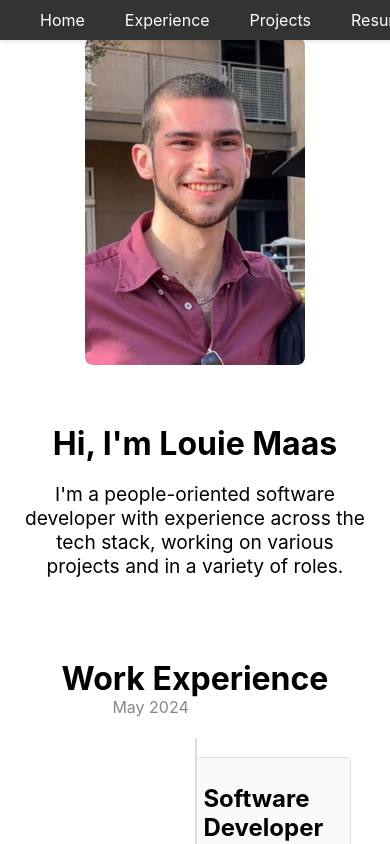
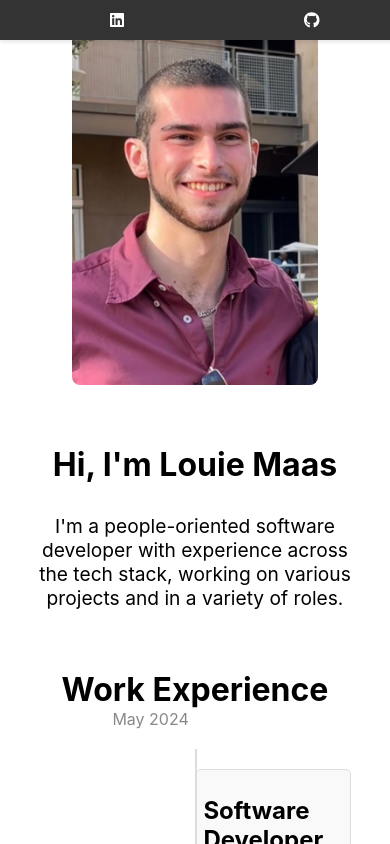
Before and after one commit to lcmaas4/personal-site, a React (Create React App) app: page / in a window 390 px wide. Shown: the top 844 px of the page. Built offline with nearby package versions, Linux system fonts and the light colour scheme.

Commit message:
navbar and hero content small screen fixes

```diff
--- a/src/components/Navbar.js
+++ b/src/components/Navbar.js
@@ -4,7 +4,21 @@ import { faLinkedin, faGithub } from '@fortawesome/free-brands-svg-icons';
 import './Navbar.css';
 
 function Navbar() {
+  const [windowWidth, setWindowWidth] = React.useState(window.innerWidth);
+
+  React.useEffect(() => {
+    function handleResize() {
+      setWindowWidth(window.innerWidth);
+    }
+
+    window.addEventListener('resize', handleResize);
+    return () => {
+      window.removeEventListener('resize', handleResize);
+    };
+  }, []);
+
   return (
+    (windowWidth > 600) ?
       <nav className="navbar">
         <ul className="navbar-menu">
           <li className="navbar-item">
@@ -34,6 +48,21 @@ function Navbar() {
           </li>
         </ul>
       </nav>
+    :
+      <nav className="navbar">
+        <ul className="navbar-menu">
+          <li className="navbar-item">
+            <a href="https://www.linkedin.com/in/lcmaas4" className="navbar-link" target="_blank" rel="noopener noreferrer">
+              <FontAwesomeIcon icon={faLinkedin} />
+            </a>
+          </li>
+          <li className="navbar-item">
+            <a href="https://github.com/lcmaas4" className="navbar-link" target="_blank" rel="noopener noreferrer">
+              <FontAwesomeIcon icon={faGithub} />
+            </a>
+          </li>
+        </ul>
+      </nav>
   );
 }
 
--- a/src/pages/Home.css
+++ b/src/pages/Home.css
@@ -6,7 +6,7 @@
   flex-direction: row; /* Default: Image and text side by side */
   align-items: center;
   justify-content: center;
-  padding: 20px;
+  /* padding: 20px; */
   /* gap: 20px; */
 }
 
@@ -32,12 +32,16 @@
 }
 
 .hero-content h1 {
+  max-width: 70%;
   font-size: 2rem;
   margin-bottom: 10px;
+  text-align: center;
 }
 
 .hero-content p {
+  max-width: 70%;
   font-size: 1.2rem;
+  text-align: center;
 }
 
 /* Media query for smaller screens */
@@ -50,4 +54,16 @@
   .hero-image {
     margin-bottom: 20px;
   }
+
+  .hero-content {
+    display: flex;
+    flex-direction: column;
+    align-items: center;
+    justify-content: center;
+    padding: 0 7.5%;
+  }
+
+  .hero-content h1, .hero-content p {
+    max-width: 100%;
+  }
 }
```
Lines whose indentation alone changed are shown as unchanged.
